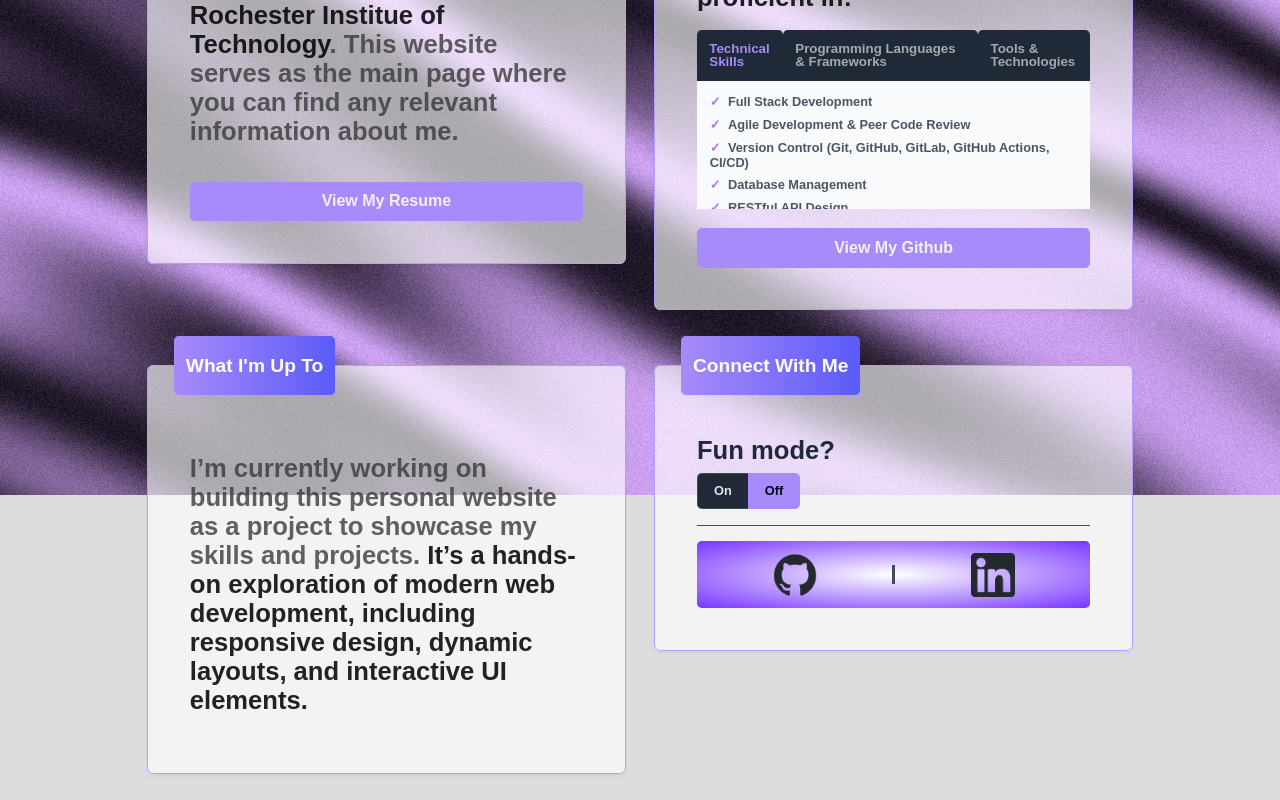
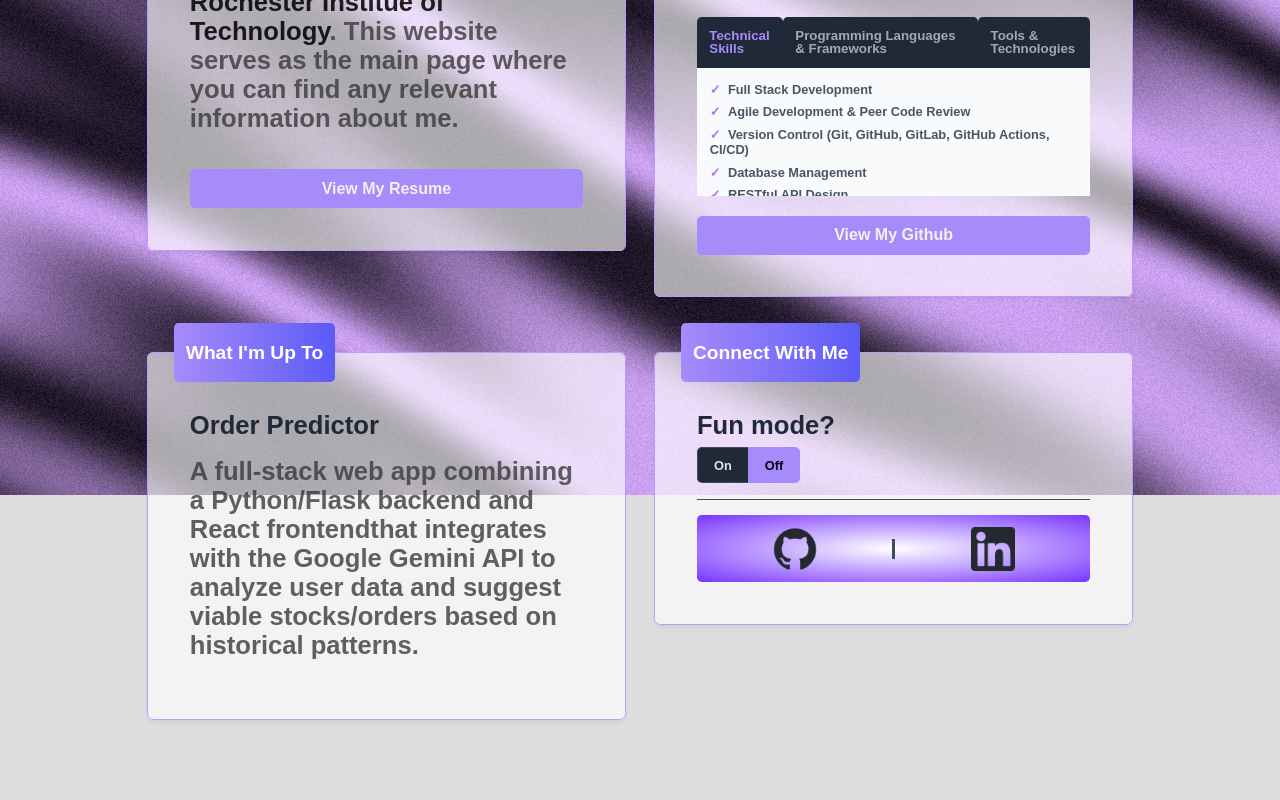
Before and after one commit to kl5391/kl5391.github.io, a React (Vite) app: page / in a window 1280 px wide. Shown: the part 305-1105 px from the top of the page. After the commit the page ends 1050 px from the top, so only its background shows below. Built offline with nearby package versions, Linux system fonts and the light colour scheme; a web font is replaced by a local one.

Commit message:
final improvements

```diff
--- a/index.html
+++ b/index.html
@@ -1,4 +1,4 @@
-<!doctype html>
+<!DOCTYPE html>
 <html lang="en">
   <head>
     <meta charset="UTF-8" />
--- a/src/pages/Home.jsx
+++ b/src/pages/Home.jsx
@@ -140,13 +140,14 @@ export default function Home() {
             legend={<h2 className="card-legend-style">What I'm Up To</h2>}
             className="info-card"
           >
+            <h1 style={{ fontWeight: "bolder", margin: "0" }}>
+              Order Predictor
+            </h1>
             <h1 style={{ color: "#363636c7" }}>
-              I’m currently working on building this personal website as a
-              project to showcase my skills and projects.{" "}
-              <b style={{ color: "#000000dc" }}>
-                It’s a hands-on exploration of modern web development, including
-                responsive design, dynamic layouts, and interactive UI elements.
-              </b>
+              A full-stack web app combining a Python/Flask backend and React
+              frontendthat integrates with the Google Gemini API to analyze user
+              data and suggest viable stocks/orders based on historical
+              patterns.
             </h1>
           </Fieldset>
           <Fieldset
--- a/src/pages/pages.css
+++ b/src/pages/pages.css
@@ -32,6 +32,10 @@
 .fun-mode h1 {
   margin-top: 0pt;
   margin-bottom: 7pt;
+}
+
+.p-fieldset-content {
+  margin-top: -1em;
 }
 
 /* -- Refined Info Card -- */
```
